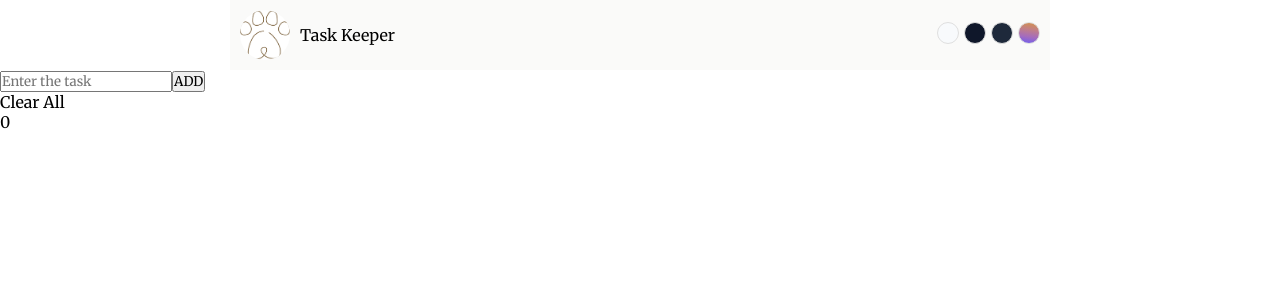
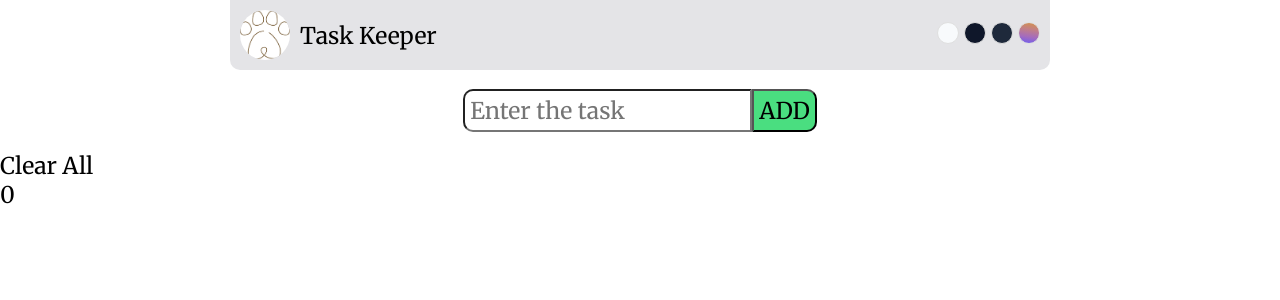
Before and after one commit to anshul-bheniye/task-keeper, a React (Create React App) app: page / in a window 1280 px wide. Shown: the top 300 px of the page. Built offline with nearby package versions, Linux system fonts and the light colour scheme.

Commit message:
refactor style

```diff
--- a/src/App.css
+++ b/src/App.css
@@ -2,11 +2,14 @@
     margin: 0;
     padding: 0;
     font-family: 'Merriweather', serif;
+    font-size: 1.2rem;
   }
 
   .header{
     padding: 10px;
     background-color: var(--card-container-bg);
+    border-bottom-left-radius: 10px;
+    border-bottom-right-radius: 10px;
     max-width: 800px;
     margin: auto;
     display: flex;
@@ -61,3 +64,30 @@
   .header .bg .gradient{
     background-image: linear-gradient(8deg, #6e5df1, #a56cbc, #c27f86, #d3924c)
   }
+
+  .addTask{
+    max-width: 600px;
+    margin: auto;
+    display: flex;
+    justify-content: center;
+  }
+
+  .addTask form{
+    margin: 1rem auto;
+  }
+  .addTask input{
+    padding: 5px;
+    border-top-left-radius: 10px;
+    border-bottom-left-radius: 10px;
+  }
+
+  .addTask button{
+    background-color: var(--button-submit);
+    padding: 5px;
+    border-top-right-radius: 10px;
+    border-bottom-right-radius: 10px;
+  }
+
+  .addTask button:active{
+    background-color: var(--button-submit-active);
+  }
--- a/src/components/AddTask.js
+++ b/src/components/AddTask.js
@@ -33,7 +33,7 @@ export const AddTask = ({addTasks, setAddTasks, editTask, setEditTask}) => {
       value={editTask.name || ''}
       onChange={(e)=> setEditTask({...editTask, name:e.target.value})}
       />
-      <button type='submit'>ADD</button>
+      <button type='submit'>{editTask.id ? 'UPDATE':'ADD'}</button>
       </form>
     </div>
   )
--- a/src/index.css
+++ b/src/index.css
@@ -5,7 +5,7 @@
   --header-neutral:#f8fafc;
   --header-dark:#0f172a;
   --header-mid-dark:#1e293b;
-  --card-container-bg:#fafaf9;
+  --card-container-bg:#e4e4e7;
   --card-bg:#e2e8f0;
   --card-left-border:#60a5fa;
   --button-submit:#4ade80;
```
